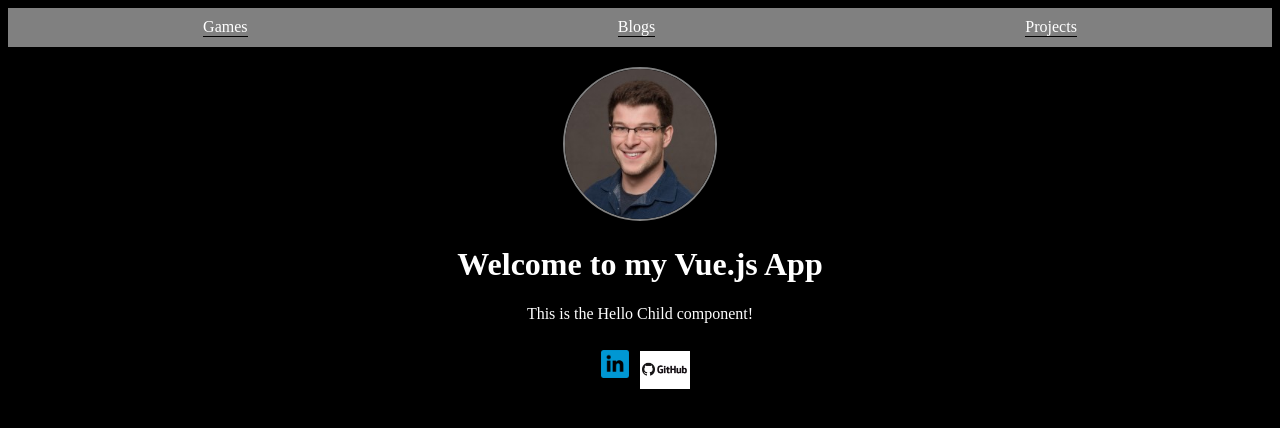
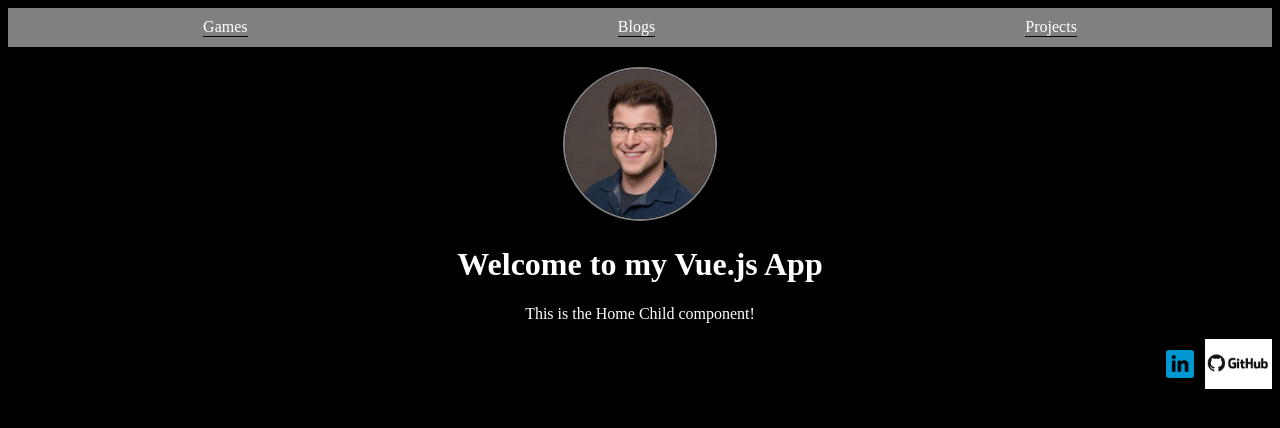
Before and after one commit to connorfrendt/my-projects, a Vue app: page / in a window 1280 px wide. Shown: the top 428 px of the page. Built offline with nearby package versions, Linux system fonts and the light colour scheme.

Commit message:
adding router in, renaming files

```diff
--- a/package.json
+++ b/package.json
@@ -9,7 +9,8 @@
   },
   "dependencies": {
     "core-js": "^2.6.5",
-    "vue": "^2.6.10"
+    "vue": "^2.6.10",
+    "vue-router": "^3.1.3"
   },
   "devDependencies": {
     "@vue/cli-plugin-babel": "^3.11.0",
--- a/src/App.vue
+++ b/src/App.vue
@@ -1,18 +1,18 @@
 <template>
   <div id="app">
     <Header />
-    <HelloWorld />
+    <Home />
   </div>
 </template>
 
 <script>
-import HelloWorld from './components/HelloWorld.vue'
+import Home from './components/Home.vue'
 import Header from './components/Header.vue'
 
 export default {
   components: {
     Header,
-    HelloWorld
+    Home
   }
 }
 </script>
--- /dev/null
+++ b/src/components/Games.vue
@@ -0,0 +1,15 @@
+<template>
+  <div>
+    <p
+  </div>
+</template>
+
+<script>
+export default {
+
+}
+</script>
+
+<style>
+
+</style>
--- a/src/components/HelloChild.vue
+++ /dev/null
@@ -1,19 +0,0 @@
-<template>
-  <div>
-    <p>This is the Hello Child component!</p>
-    <div>
-      <a href="https://www.linkedin.com/in/connorfrendt/"><img src="../assets/linkedin.png" style="width: 50px" /></a>
-      <a href="https://www.github.com/connorfrendt"><img src="../assets/github.jpg" style="width: 50px" /></a>
-    </div>
-  </div>
-</template>
-
-<script>
-export default {
-
-}
-</script>
-
-<style>
-
-</style>
--- a/src/components/HelloWorld.vue
+++ b/src/components/Home.vue
@@ -2,16 +2,16 @@
   <div id='sub-header'>
     <img src='../assets/connorpic.jpg' />
     <h1>Welcome to my Vue.js App</h1>
-    <HelloChild />
+    <HomeChild />
   </div>
 </template>
 
 <script>
-import HelloChild from './HelloChild'
+import HomeChild from './HomeChild'
 
 export default {
   components: {
-    HelloChild
+    HomeChild
   }
 }
 </script>
--- /dev/null
+++ b/src/components/HomeChild.vue
@@ -0,0 +1,22 @@
+<template>
+  <div>
+    <p>This is the Home Child component!</p>
+    <div id="links">
+      <a href="https://www.linkedin.com/in/connorfrendt/"><img src="../assets/linkedin.png" style="height: 50px" /></a>
+      <a href="https://www.github.com/connorfrendt"><img src="../assets/github.jpg" style="height: 50px" /></a>
+    </div>
+  </div>
+</template>
+
+<script>
+export default {
+
+}
+</script>
+
+<style>
+#links {
+  display: flex;
+  justify-content: flex-end;
+}
+</style>
--- /dev/null
+++ b/src/router.js
@@ -0,0 +1,8 @@
+import VueRouter from 'vue-router';
+import Games from './components/Games.vue';
+
+export default new VueRouter({
+    routes: [
+
+    ]
+})
```
Also changed, not shown: src/components/Blogs.vue (added, +13 -0 lines), src/components/Header.vue (+8 -1 lines), src/components/Projects.vue (added, +13 -0 lines), src/main.js (+7 -2 lines), 1 other file (tests, documents, lock files or other folders).
